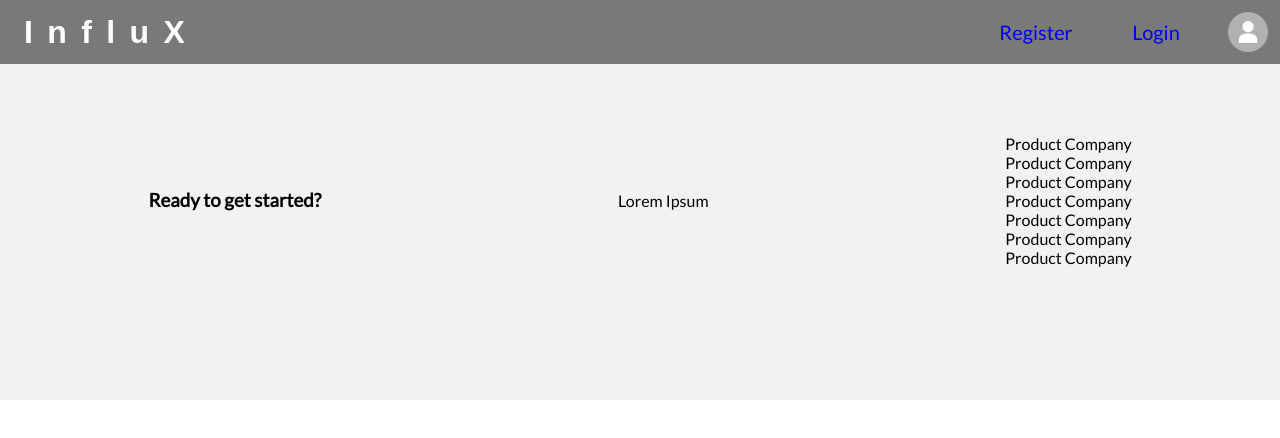
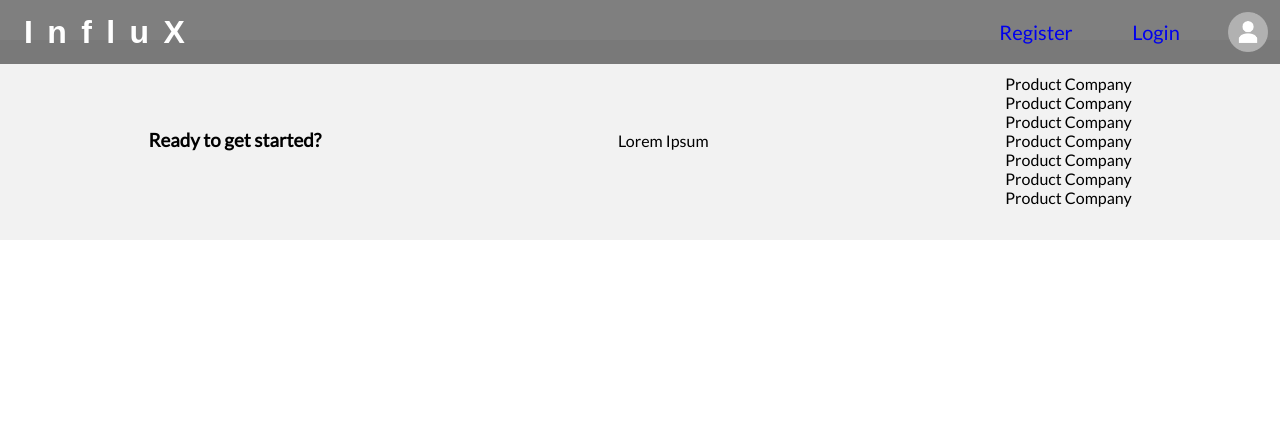
Before and after one commit to TRACE-InfluX/influx_frontend, a Vue app: page /#/ in a window 1280 px wide. Shown: the top 438 px of the page. Built offline with nearby package versions, Linux system fonts and the light colour scheme; a web font is replaced by a local one.

Commit message:
fixing footer size

```diff
--- a/src/App.vue
+++ b/src/App.vue
@@ -122,12 +122,13 @@
 
     }
 
-         footer
+  footer
   {
     bottom: 0;
     display: flex;
+    margin-top: 5 * $units;
     justify-content: space-around;
-    height: 50 * $units;
+    height: 25 * $units;
     width: 100%;
     background-color: $footer-color;
 
--- a/src/components/HomePage.vue
+++ b/src/components/HomePage.vue
@@ -262,9 +262,11 @@
     flex-flow: column wrap;
     justify-content: center;
     height: 50 * $units;
+    width: 100%;
     background:url('~@/assets/getstarted.jpeg');
     background-repeat: no-repeat;
     background-position: center;
+    background-size: cover;
     color: white;
 
 
```
